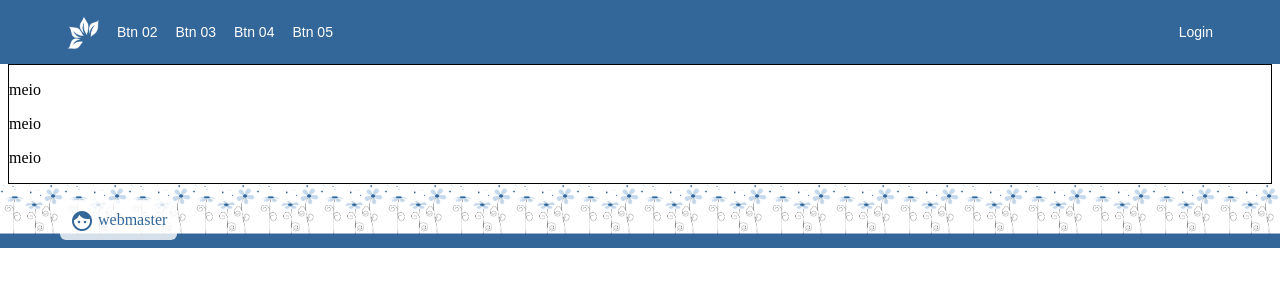
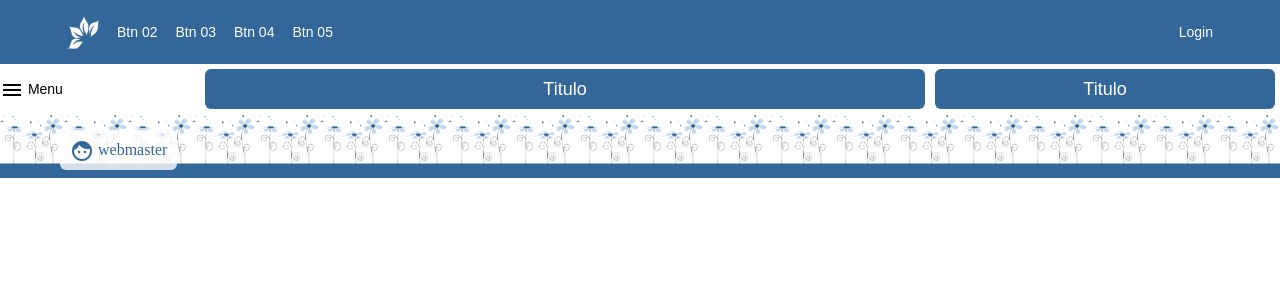
Before and after one commit to CarlosRamon-SI/Prova_2_Web_1, a PHP site: page / in a window 1280 px wide. Shown: the top 300 px of the page. Run offline with PHP 8.4, Linux system fonts and the light colour scheme.

Commit message:
novas alterações

```diff
--- a/index.html
+++ b/index.html
@@ -7,7 +7,6 @@
         <title>Prova 2 Ambiente Web 1</title>
     </head>
     <body>
-    <div id="corpo">
         <div id="cabecalho">
             <div id="menu" class="bar_container">
                 <div id="bar">
@@ -44,11 +43,20 @@
                 </a>
             </div>
         </div>
-        <div id="meio">
-            <p>meio</p>
-            <p>meio</p>
-            <p>meio</p>
-        </div>
+        <div id="corpo">
+            <div id="menu_title" class="none">
+                <span> <i class="material_icons"> menu </i> Menu</span>
+            </div>
+            <div id="main_title">
+                <div class="title">
+                    <span>Titulo</span>
+                </div>
+            </div>
+            <div id="side_title">
+                <div class="title">
+                    <span>Titulo</span>
+                </div>
+            </div>
         <div id="rodape">
             <div id="creditos" class="bar_container">
                 <div id="bar">
--- a/style/main.css
+++ b/style/main.css
@@ -27,9 +27,12 @@
 }
 
 #corpo {
+    position: absolute;
+    width: 100%;
     top: 64px;
     left: 0;
-    grid-template-columns: 1fr 2fr 1fr;
+    display: grid;
+    grid-template-columns: 200px auto 350px;
     grid-template-rows: auto;
 }
 
@@ -42,17 +45,36 @@
     background-color: #336699;
 }
 
-#meio {
-    margin-top: 64px;
-    border: 1px solid black;
+.title {
+    font-family: arial;
+    font-size: 18px;
+    line-height: 40px;
+    text-align: center;
+}
+
+#menu_title {
+    font-family: arial;
+    font-size: 14px;
+    line-height: 50px;
     grid-column-start: 1;
     grid-column-end: 2;
 }
+
+#main_title {
+    margin: 5px;
+    background-color: #336699;
+    border-radius: 6px;
+    color: #fff;
+}
+
+#side_title {
+    margin: 5px;
+    background-color: #336699;
+    border-radius: 6px;
+    color: #fff;
+}
+
 #rodape {
-    position: absolute;
-    left: 0;
-    width: 100%;
-    height: auto;
     background: url(./img/backgrounds/rdp_bkg_flores_blue.png);
     background-size: 64px;
     background-repeat: repeat;
```
